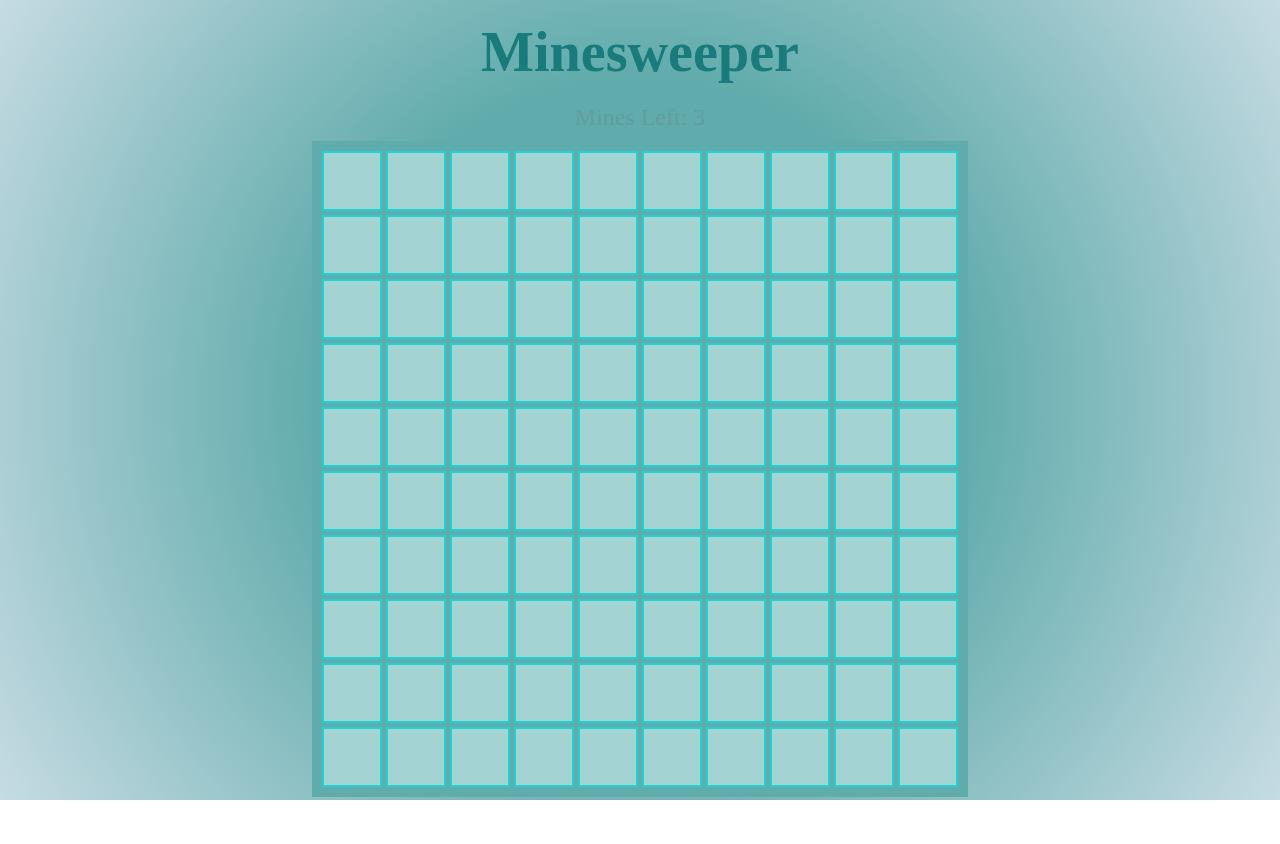
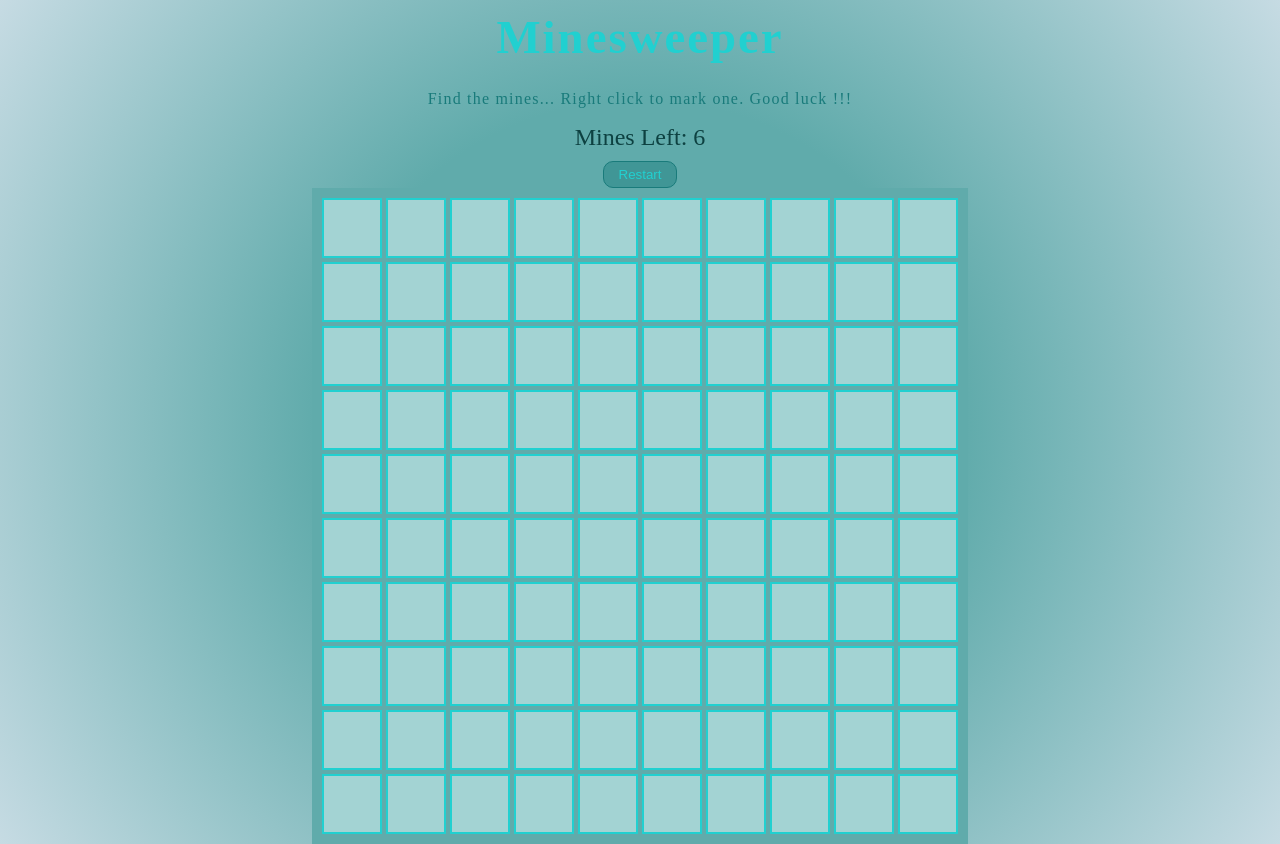
Before and after one commit to nordend4000/mine-sweeper, a website built with Parcel: page index.html in a window 1280 px wide. Before the commit the page ends 800 px from the top, so only its background shows below. Built offline with nearby package versions, Linux system fonts and the light colour scheme.

Commit message:
update styling

```diff
--- a/index.html
+++ b/index.html
@@ -9,7 +9,9 @@
 	</head>
 	<body>
 		<h3 class="title">Minesweeper</h3>
+		<p>Find the mines... Right click to mark one. Good luck !!!</p>
 		<div class="subtext">Mines Left: <span data-mine-count></span></div>
+		<button id="reload" onClick="window.location.reload();">Restart</button>
 		<div class="board"></div>
 	</body>
 </html>
--- a/script.js
+++ b/script.js
@@ -10,7 +10,7 @@ import {
 } from "./minesweeper.js"
 
 const BOARD_SIZE = 10
-const NUMBER_OF_MINES = 3
+const NUMBER_OF_MINES = 6
 
 let board = createBoard(
 	BOARD_SIZE,
--- a/styles.css
+++ b/styles.css
@@ -12,17 +12,37 @@ body {
 	);
 	display: flex;
 	align-items: center;
-	font-size: 3rem;
+	font-size: 2.5rem;
 	flex-direction: column;
 	color: rgb(25, 123, 123);
 }
+button {
+	padding: 5px 15px;
+	border-radius: 10px;
+	color: rgb(33, 208, 208);
+	border: 1px solid rgb(25, 123, 123);
+	background-color: rgba(25, 123, 123, 0.434);
+}
+button:hover {
+	cursor: pointer;
+	color: rgb(13, 65, 65);
+	background-color: rgba(25, 123, 123, 0.098);
+}
+
+p {
+	color: rgb(25, 123, 123);
+	font-size: 0.4em;
+	letter-spacing: 1.2px;
+}
 
 .title {
-	margin: 20px;
+	margin: 10px;
+	color: rgb(33, 208, 208);
+	letter-spacing: 2px;
 }
 
 .subtext {
-	color: rgb(99, 157, 157);
+	color: rgb(13, 65, 65);
 	font-size: 1.5rem;
 	margin-bottom: 10px;
 }
@@ -53,7 +73,7 @@ body {
 }
 
 .board > [data-status="mine"] {
-	background-color: rgb(215, 109, 109);
+	background-color: rgb(211, 126, 126);
 }
 
 .board > [data-status="number"] {
```
